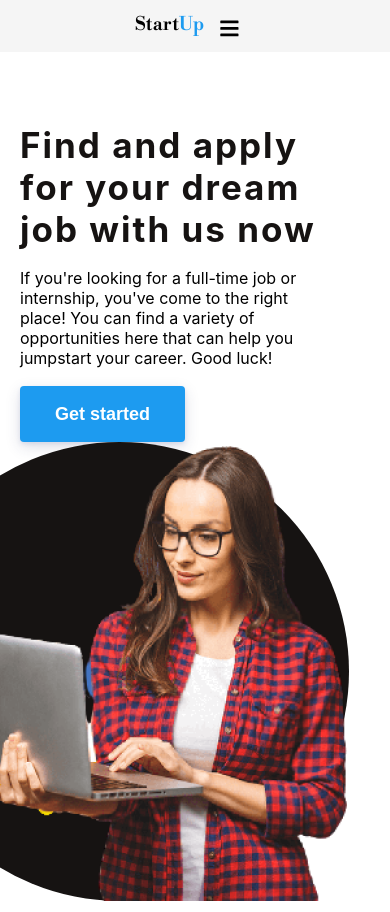
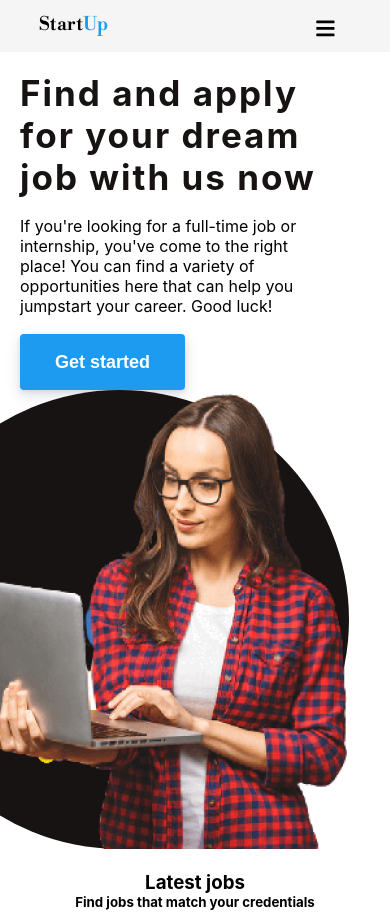
Before and after one commit to wagzyAyo/StartUp.io, a React (Vite) app: page / in a window 390 px wide. Shown: the top 912 px of the page. Built offline with nearby package versions, Linux system fonts and the light colour scheme.

Commit message:
Update Navbar.css

```diff
--- a/src/components/Navbar.css
+++ b/src/components/Navbar.css
@@ -66,8 +66,7 @@ button {
         top: 0;
         right: -700px;
         transition: 1s;
-        overflow: hidden;
-        display: none;
+
     }
 
     .Nav-container .responsive_nav {
@@ -91,10 +90,5 @@ button {
 @media (max-width:470px) {
     .Nav-container {
         justify-content: center;
-        padding: 13px 10%;
-    }
-
-    .Nav-container {
-        position: sticky;
     }
 }
```
